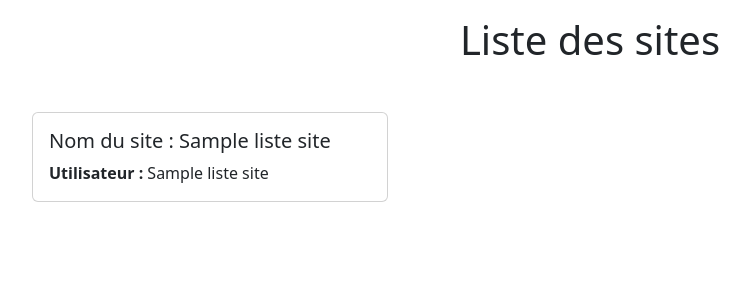
After one commit to LProgrammation/CMS-CDA2025-4, a PHP site: template src/view/site.php in a window 1280 px wide. The commit adds this page. Shown: the top 300 px of the page, without its empty margins (50-800 px from the left). Run offline with PHP 8.4, Linux system fonts and the light colour scheme; the template is opened without the code that fills it: most values are stand-ins (such as "Sample title", 1, 10 or a date in 2020).

Commit message:
ajout de la liste des sites

```diff
--- a/public_html/index.php
+++ b/public_html/index.php
@@ -32,5 +32,8 @@ $router->routeMap("GET", "/home", "home") ;
 
 $router->routeMap("GET", "/error", "error") ;
 
+$router->routeMap("GET", "/site", "site");
+
+
 // call router for actual $uri
 $router->match($uri) ;
--- /dev/null
+++ b/src/view/site.php
@@ -0,0 +1,34 @@
+<!DOCTYPE html>
+<html lang="en">
+<head>
+    <meta charset="UTF-8">
+    <meta name="viewport" content="width=device-width, initial-scale=1.0">
+    <link href="https://cdn.jsdelivr.net/npm/bootstrap@5.3.0-alpha1/dist/css/bootstrap.min.css" rel="stylesheet">
+    <title>Document</title>
+</head>
+<body>
+
+
+<!-- Rappel : si le user est connecté, lui afficher ses sites dans une rubriques "mes sites", où il pourra supprimer, modifier et ajouter des pages/sites -->
+
+
+<h1 class="mt-3 mb-5 text-center">Liste des sites</h1>
+<div class="container">
+    <div class="row">
+        <?php foreach ($liste_sites as $liste_site): ?>
+            <div class="col-md-4 mb-4">
+                <div class="card">
+                    <div class="card-body">
+                        <h5 class="card-title">Nom du site : <?= $liste_site['nom_site']; ?></h5>
+                        <p class="card-text">
+                            <strong>Utilisateur : </strong><?= $liste_site['nom_utilisateur']; ?>
+                        </p>
+                    </div>
+                </div>
+            </div>
+        <?php endforeach; ?>
+    </div>
+
+</div>
+</body>
+</html>
```
Also changed, not shown: src/controller/siteController.php (added, +17 -0 lines), src/model/siteModel.php (added, +22 -0 lines), src/view/home.php (+1 -10 lines).
